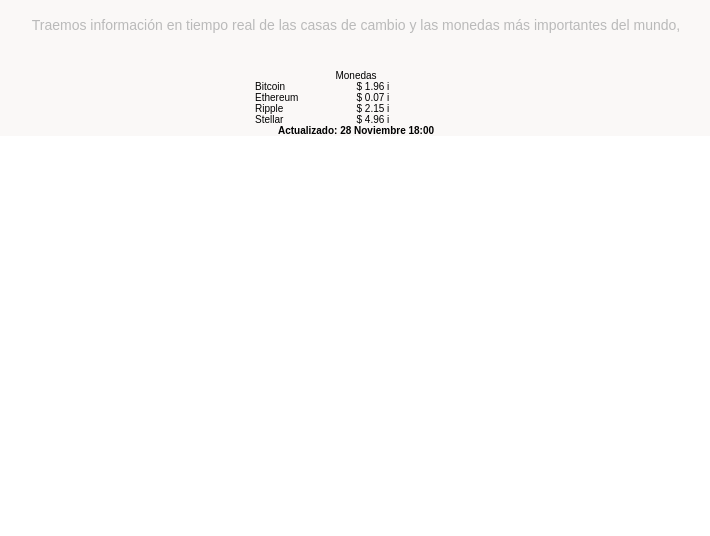
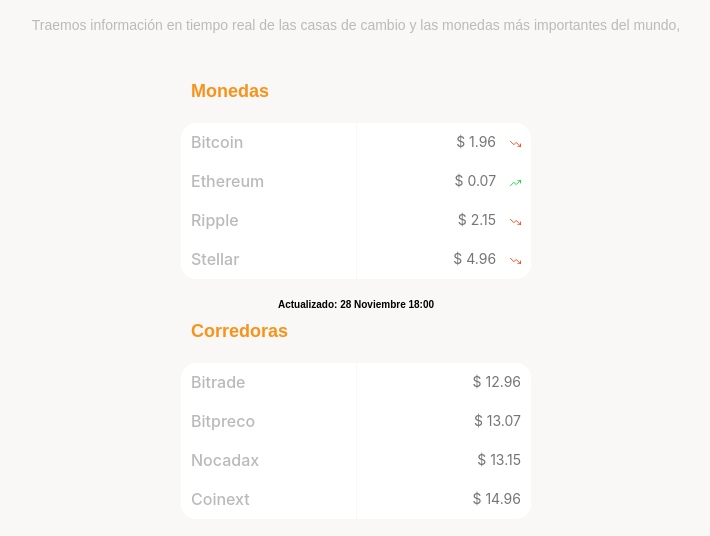
Before and after one commit to RedCode-123/MobileFirst, a plain HTML site: page index.html in a window 1280 px wide. Shown: the part 640-1176 px from the top of the page, without its empty margins (284-994 px from the left). Before the commit the page ends 800 px from the top, so only its background shows below. Drawn offline with Linux system fonts and the light colour scheme.

Commit message:
Terminé la mayor parte de las tablas falta lo de 'actualizado'

```diff
--- a/index.html
+++ b/index.html
@@ -37,15 +37,16 @@
 
          </div>
         <section class="main-tables-container">
-            <p class="currency-table--title">Monedas</p>
            <div class="currency-table--container">
+
+            <span class="currency-table--title">Monedas</span><p></p>
 
                <span class="table__top-left">
                    Bitcoin
                </span>
                <span class="table__top-right table__right">
                    $ 1.96
-                   <span>i</span>
+                   <div class="icon-down"></div>
                </span>
 
                <span>
@@ -53,7 +54,7 @@
                </span>
                <span class="table__right">
                    $ 0.07
-                   <span>i</span>
+                   <div class="icon-up"></div>
                </span>
 
                <span>
@@ -61,31 +62,61 @@
                </span>
                <span class="table__right">
                    $ 2.15
-                   <span>i</span>
+                   <div class="icon-down"></div>
                </span>
 
                <span class="table__bottom-left">
                    Stellar
                </span>
-               <span class="table_bottom-right table__right">
+               <span class="table__bottom-right table__right">
                    $ 4.96
-                   <span>i</span>
+                   <div class="icon-down"></div>
                </span>
            </div>
            <p class="currency-table--date">
              <b>Actualizado: 28 Noviembre 18:00</b>
            </p>
+        </section>
 
-            <!-- <h2>Corredoras</h2> -->
-           <!-- <div > -->
-               <!-- <span>Bitrade</span><span>$ 12.96</span> -->
-               <!-- <span>Bitpreco</span><span>$ 13.07</span> -->
-               <!-- <span>Nocadax</span><span>$ 13.15</span> -->
-               <!-- <span>Coinext</span><span>$ 14.96</span> -->
-           <!-- </div> -->
+        <section class="main-tables-container-2">
+           <div class="brockers-table--container">
 
+            <span class="brockers-table--title">Corredoras</span><p></p>
+
+               <span class="table__top-left">
+                Bitrade
+               </span>
+               <span class="table__top-right table__right">
+                   $ 12.96
+               </span>
+
+               <span>
+                Bitpreco
+               </span>
+               <span class="table__right">
+                   $ 13.07
+               </span>
+
+               <span>
+                    Nocadax
+               </span>
+               <span class="table__right">
+                   $ 13.15
+               </span>
+
+               <span class="table__bottom-left">
+                   Coinext
+               </span>
+               <span class="table__bottom-right table__right">
+                   $ 14.96
+               </span>
+           </div>
+           <p class="currency-table--date">
+             <b>Actualizado: 28 Noviembre 18:00</b>
+           </p>
         </section>
         </section>
+
         <section></section>
         <section></section>
         <section></section>
--- a/styles.css
+++ b/styles.css
@@ -18,6 +18,9 @@
     --just-white: #fff;
     --font-sans: 'DM Sans', sans-serif;
     --font-inter: 'Inter', sans-serif;
+    --icon-arrow-down:  url("./assets/icons/down-arrow.svg");
+    --icon-trending-down: url("./assets/icons/trending-down.svg");
+    --icon-trending-up: url("./assets/icons/trending-up.svg");
 }
 
 * {
@@ -43,7 +46,7 @@ header {
   /* Gradinate ( Difuminado )*/
   background: linear-gradient(207.8deg,#201E1C 16.69%, #F7931A 100%);
 }
-header img {
+header > img {
   width: 15rem;
   height: 2.4rem;
   margin-top: 3rem;
@@ -58,7 +61,7 @@ header img {
   margin-top: 4rem;
 }
 
-.header--title-container h1 {
+.header--title-container > h1 {
   /* min-width: 28.8rem; */
   text-align:center;
   font-weight: 700;
@@ -101,7 +104,7 @@ header img {
   box-shadow: 4px 4px 8px rgb(89, 73, 30, 0.16);
 }
 
-.header--button p {
+.header--button > p {
   color: var(--warm-black);
   font-weight: 700;
   text-align: center;
@@ -109,12 +112,12 @@ header img {
   font-size: 1.4rem;
 }
 
-.header--button p span {
+.header--button p > span {
   display: inline-block;
   width: 13px;
   height: 8px;
   margin-left: 10px;
-  background-image: url("./assets/icons/down-arrow.svg")
+  background-image: var(--icon-arrow-down);
 }
 
 main {
@@ -150,7 +153,7 @@ main {
   max-width: 900px;
 }
 .main-exchange-container
-.main-exchange-container–title h2 {
+.main-exchange-container–title > h2 {
   display: block;
   height: 52px;
   font-weight: 700;
@@ -161,7 +164,7 @@ main {
 }
 
 .main-exchange-container
-.main-exchange-container–title p {
+.main-exchange-container–title > p {
   display: block;
   margin: 0 auto;
   margin-top: 20px;
@@ -174,15 +177,97 @@ main {
   color: var(--grey);
 }
 /* Hacer una tabla con grid: */
+.main-tables-container-2,
 .main-tables-container {
-    width: 100%;
+    width: 70%;
+    min-width: 235px;
+    max-width: 500px;
     display: flex;
     flex-flow: column nowrap;
     place-items: center;
 }
+
+.main-tables-container-2 .brockers-table--container,
 .main-tables-container .currency-table--container{
-    width: 202px;
+    width: 70%;
+    /* height: 156px; */
     display: grid;
     grid-template-columns: 1fr 1fr;
     column-gap: 1px;
+    font-family: var(--font-inter);
+    margin-bottom: 20px;
 }
+
+.brockers-table--container  .brockers-table--title,
+.currency-table--container .currency-table--title {
+    margin-bottom: 10px;
+    font-size: 1.8rem;
+    font-family: var(--font-sans);
+    font-weight: 700;
+    line-height: 23px;
+    color: var(--bitcoin-orange);
+    background-color: var(--off-white);
+}
+
+.brockers-table--container > span,
+.currency-table--container > span {
+    min-width: 120px;
+    max-width: 250px;
+    height: 39;
+    padding: 10px;
+    text-align: left;
+    background-color: var(--just-white);
+    /* border: 0.05px solid var(--grey); */
+    font-size: 1.6rem;
+    font-weight: 500;
+    line-height: 1.9rem;
+    color: var(--grey);
+}
+
+
+.brockers-table--container .table__right,
+.currency-table--container .table__right {
+    font-size: 1.4rem;
+    text-align: right;
+    font-weight: 400;
+    line-height: 1.7rem;
+    color: #757575;
+}
+
+.brockers-table--container .table__top-left,
+.currency-table--container .table__top-left {
+    border-radius: 15px 0 0 0;
+}
+
+.brockers-table--container .table__top-right,
+.currency-table--container .table__top-right {
+    border-radius: 0 15px 0 0;
+}
+
+.brockers-table--container .table__bottom-right,
+.currency-table--container .table__bottom-right {
+    border-radius: 0 0 15px 0;
+}
+
+.brockers-table--container .table__bottom-left,
+.currency-table--container .table__bottom-left {
+    border-radius: 0 0 0 15px;
+}
+
+.currency-table--container > span > div {
+    width: 11px;
+    height: 6px;
+    display: inline-block;
+    margin-left: 10px;
+    background-position: center;
+    background-repeat: no-repeat;
+    background-size: cover;
+}
+
+.currency-table--container > span > .icon-down {
+    background-image: var(--icon-trending-down);
+}
+
+.currency-table--container > span > .icon-up {
+    background-image: var(--icon-trending-up);
+}
```
